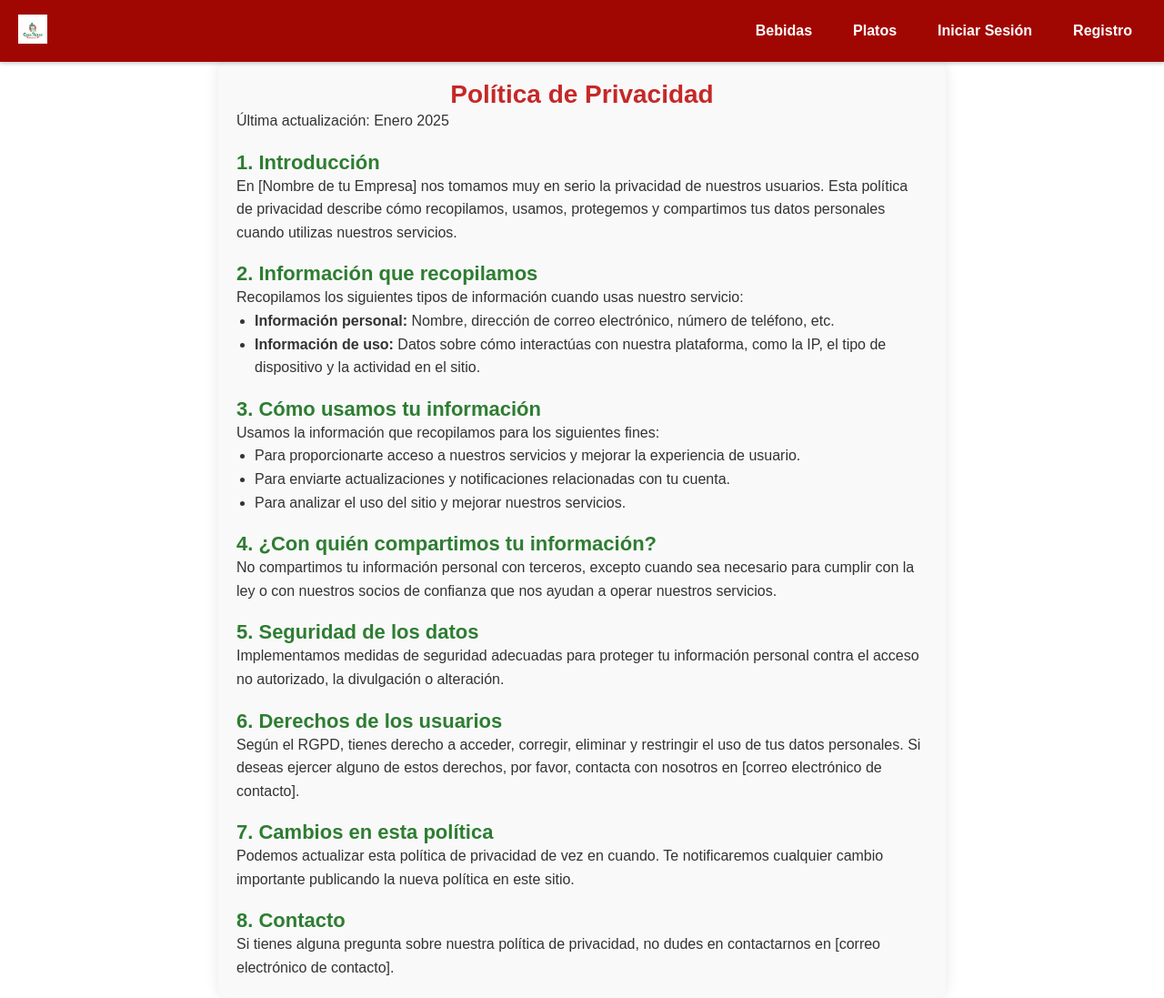
After one commit to Lowyy10/Proyecto-IAW, a Django app: page /politica-privacidad/ in a window 1280 px wide. The commit adds this page. Shown: the whole page at 91% size. Run offline with Django 5.2, Linux system fonts and the light colour scheme; some libraries are stand-ins or nearby versions.

Commit message:
Terminada

```diff
--- a/restaurante/reservas/templates/base.html
+++ b/restaurante/reservas/templates/base.html
@@ -1,36 +1,42 @@
 <!DOCTYPE html>
 <html lang="es">
 <head>
+    <!-- Matomo -->
+    <script>
+        var _paq = window._paq = window._paq || [];
+        _paq.push(['trackPageView']);
+        _paq.push(['enableLinkTracking']);
+        (function() {
+            var u="https://casatexasmexico.matomo.cloud/";
+            _paq.push(['setTrackerUrl', u+'matomo.php']);
+            _paq.push(['setSiteId', '1']);
+            var d=document, g=d.createElement('script'), s=d.getElementsByTagName('script')[0];
+            g.async=true; g.src='https://cdn.matomo.cloud/casatexasmexico.matomo.cloud/matomo.js';
+            s.parentNode.insertBefore(g,s);
+        })();
+    </script>
+    <!-- End Matomo Code -->
+
     <meta charset="UTF-8">
     <meta name="viewport" content="width=device-width, initial-scale=1.0">
     <title>{% block title %}Casa Texas Mexico{% endblock %}</title>
     {% load static %}
 
     <!-- SEO -->
-    <meta name="description" content="Disfruta de la mejor comida y bebidas en Casa Texas Mexico. Prueba nuestros platillos auténticos y haz tu pedido en línea.">
+    <meta name="description" content="Disfruta de la mejor comida y bebidas en Casa Texas Mexico.">
     <meta name="keywords" content="comida mexicana, restaurante, tacos, bebidas, pedidos en línea">
     <meta name="author" content="Casa Texas Mexico">
 
     <!-- Favicon -->
-    <link rel="icon" href="{% static 'favicon.ico' %}" type="image/x-icon">
+    <link rel="icon" href="{% static 'favicon.ico' %}" type="image/x-icon" width="32" height="32">
 
     <!-- Estilos externos -->
     <link href="https://cdnjs.cloudflare.com/ajax/libs/font-awesome/6.0.0-beta3/css/all.min.css" rel="stylesheet">
 
     <style>
         /* General */
-        * {
-            margin: 0;
-            padding: 0;
-            box-sizing: border-box;
-        }
-
-        body {
-            font-family: 'Arial', sans-serif;
-            line-height: 1.6;
-            color: #333;
-            background-color: #ffffff;
-        }
+        * { margin: 0; padding: 0; box-sizing: border-box; }
+        body { font-family: 'Arial', sans-serif; color: #333; background-color: #ffffff; }
 
         /* Header */
         header {
@@ -44,108 +50,68 @@
             position: relative;
         }
 
-        /* Logo */
-        .header-logo img {
-            max-width: 80px;
-            height: auto;
-        }
+        .header-logo img { max-width: 80px; height: auto; }
 
         /* Menú */
-        nav.menu {
-            display: flex;
-            align-items: center;
-            gap: 15px;
+        nav.menu { display: flex; align-items: center; gap: 15px; }
+        .menu a {
+            color: white; text-decoration: none; padding: 10px 15px; border-radius: 5px;
+            transition: background-color 0.3s ease; font-weight: bold;
         }
+        .menu a:hover { background-color: #ff000067; }
 
-        .menu a {
-            color: white;
-            text-decoration: none;
-            padding: 10px 15px;
-            border-radius: 5px;
-            transition: background-color 0.3s ease;
-            font-weight: bold;
-        }
-
-        .menu a:hover {
-            background-color: #ff000067;
-        }
-
-        /* Menú hamburguesa */
         .menu-toggle {
-            display: none;
-            font-size: 24px;
-            background: none;
-            border: none;
-            color: white;
+            display: none; font-size: 24px; background: none; border: none; color: white;
             cursor: pointer;
         }
-
-        .menu-toggle:focus {
-            outline: none;
-        }
+        .menu-toggle:focus { outline: none; }
 
         /* Botón de Cerrar Sesión */
         .logout-button {
-            border: none;
-            cursor: pointer;
-            background-color: transparent;
-            color: white;
-            font-size: 16px;
-            padding: 10px 15px;
+            border: none; cursor: pointer; background-color: transparent;
+            color: white; font-size: 16px; padding: 10px 15px;
             transition: background-color 0.3s ease;
         }
-
-        .logout-button:hover {
-            background-color: #ff000067;
-            border-radius: 5px;
-        }
+        .logout-button:hover { background-color: #ff000067; border-radius: 5px; }
 
         /* Mensajes */
         .messages {
-            list-style: none;
-            padding: 15px;
-            margin: 0 auto;
-            max-width: 80%;
-            background-color: #f8d7da;
-            color: #721c24;
-            border: 1px solid #f5c6cb;
-            border-radius: 5px;
+            list-style: none; padding: 15px; margin: 0 auto;
+            max-width: 80%; background-color: #f8d7da;
+            color: #721c24; border: 1px solid #f5c6cb; border-radius: 5px;
         }
 
-        /* Responsividad */
+        /* Banner de Cookies */
+        .cookie-banner {
+            position: fixed; bottom: 0; left: 0; width: 100%;
+            background: rgba(0, 0, 0, 0.85); color: white;
+            padding: 15px; text-align: center; display: flex;
+            justify-content: space-between; align-items: center;
+        }
+        .cookie-banner button {
+            background: #ffcc00; color: black; border: none;
+            padding: 10px 15px; margin: 5px; cursor: pointer;
+            font-weight: bold;
+        }
+        .cookie-banner button:hover { background: #ffaa00; }
+
         @media (max-width: 768px) {
-            .menu {
-                display: none;
-                flex-direction: column;
-                position: absolute;
-                top: 100%;
-                left: 0;
-                width: 100%;
-                background-color: #A10702;
-                padding: 15px 0;
-                text-align: center;
+            .menu { display: none; flex-direction: column; position: absolute;
+                top: 100%; left: 0; width: 100%; background-color: #A10702;
+                padding: 15px 0; text-align: center;
             }
-
-            .menu a {
-                display: block;
-                padding: 10px;
-            }
-
-            .menu.active {
-                display: flex;
-            }
-
-            .menu-toggle {
-                display: block;
-            }
+            .menu a { display: block; padding: 10px; }
+            .menu.active { display: flex; }
+            .menu-toggle { display: block; }
         }
     </style>
 </head>
 <body>
+
 <header>
     <div class="header-logo">
-            <a href="{% url 'home' %}" style="color: inherit; text-decoration: none;">
-                <img src="{% static 'favicon.ico' %}" alt="Casa Texas Mexico">
+        <a href="{% url 'home' %}">
+            <img src="{% static 'favicon.ico' %}" alt="Casa Texas Mexico" width="32" height="32">
         </a>
     </div>
 
@@ -173,20 +139,40 @@
 
 <main class="content">
     {% if messages %}
-            <ul class="messages" role="alert">
+        <ul class="messages">
             {% for message in messages %}
                 <li>{{ message }}</li>
             {% endfor %}
         </ul>
     {% endif %}
-        {% block content %}
-        {% endblock %}
+    {% block content %}{% endblock %}
 </main>
+<script>
+    document.addEventListener("DOMContentLoaded", function() {
+        console.log("JavaScript cargado");
 
-    <script>
+        const cookieBanner = document.getElementById("cookie-banner");
+        const acceptBtn = document.getElementById("acceptCookies");
+        const rejectBtn = document.getElementById("rejectCookies");
+
+        if (acceptBtn && rejectBtn) {
+            acceptBtn.addEventListener("click", function() {
+                console.log("Aceptar cookies");
+                cookieBanner.style.display = "none";
+            });
+
+            rejectBtn.addEventListener("click", function() {
+                console.log("Rechazar cookies");
+                cookieBanner.style.display = "none";
+            });
+        }
+    });
+
     document.querySelector('.menu-toggle').addEventListener('click', function() {
         document.querySelector('.menu').classList.toggle('active');
     });
 </script>
+
+
 </body>
 </html>
--- /dev/null
+++ b/restaurante/reservas/templates/politica_privacidad.html
@@ -0,0 +1,80 @@
+{% extends 'base.html' %}
+
+{% block title %}Política de Privacidad{% endblock %}
+
+{% block content %}
+<div class="policy-container">
+    <div class="policy-header">
+        <h2>Política de Privacidad</h2>
+    </div>
+    <div class="policy-content">
+        <p>Última actualización: Enero 2025</p>
+
+        <h3>1. Introducción</h3>
+        <p>En [Nombre de tu Empresa] nos tomamos muy en serio la privacidad de nuestros usuarios. Esta política de privacidad describe cómo recopilamos, usamos, protegemos y compartimos tus datos personales cuando utilizas nuestros servicios.</p>
+
+        <h3>2. Información que recopilamos</h3>
+        <p>Recopilamos los siguientes tipos de información cuando usas nuestro servicio:</p>
+        <ul>
+            <li><strong>Información personal:</strong> Nombre, dirección de correo electrónico, número de teléfono, etc.</li>
+            <li><strong>Información de uso:</strong> Datos sobre cómo interactúas con nuestra plataforma, como la IP, el tipo de dispositivo y la actividad en el sitio.</li>
+        </ul>
+
+        <h3>3. Cómo usamos tu información</h3>
+        <p>Usamos la información que recopilamos para los siguientes fines:</p>
+        <ul>
+            <li>Para proporcionarte acceso a nuestros servicios y mejorar la experiencia de usuario.</li>
+            <li>Para enviarte actualizaciones y notificaciones relacionadas con tu cuenta.</li>
+            <li>Para analizar el uso del sitio y mejorar nuestros servicios.</li>
+        </ul>
+
+        <h3>4. ¿Con quién compartimos tu información?</h3>
+        <p>No compartimos tu información personal con terceros, excepto cuando sea necesario para cumplir con la ley o con nuestros socios de confianza que nos ayudan a operar nuestros servicios.</p>
+
+        <h3>5. Seguridad de los datos</h3>
+        <p>Implementamos medidas de seguridad adecuadas para proteger tu información personal contra el acceso no autorizado, la divulgación o alteración.</p>
+
+        <h3>6. Derechos de los usuarios</h3>
+        <p>Según el RGPD, tienes derecho a acceder, corregir, eliminar y restringir el uso de tus datos personales. Si deseas ejercer alguno de estos derechos, por favor, contacta con nosotros en [correo electrónico de contacto].</p>
+
+        <h3>7. Cambios en esta política</h3>
+        <p>Podemos actualizar esta política de privacidad de vez en cuando. Te notificaremos cualquier cambio importante publicando la nueva política en este sitio.</p>
+
+        <h3>8. Contacto</h3>
+        <p>Si tienes alguna pregunta sobre nuestra política de privacidad, no dudes en contactarnos en [correo electrónico de contacto].</p>
+    </div>
+</div>
+
+<style>
+    .policy-container {
+        max-width: 800px;
+        margin: auto;
+        padding: 20px;
+        background-color: #f9f9f9;
+        border-radius: 12px;
+        box-shadow: 0 0 15px rgba(0, 0, 0, 0.1);
+    }
+
+    .policy-header h2 {
+        color: #c62828; /* Rojo mexicano */
+        text-align: center;
+        font-size: 28px;
+    }
+
+    .policy-content p, .policy-content ul {
+        font-size: 16px;
+        line-height: 1.6;
+    }
+
+    .policy-content ul {
+        margin-left: 20px;
+    }
+
+    .policy-content h3 {
+        color: #2e7d32; /* Verde mexicano */
+        font-size: 22px;
+        margin-top: 20px;
+    }
+</style>
+
+{% endblock %}
--- a/restaurante/reservas/urls.py
+++ b/restaurante/reservas/urls.py
@@ -6,7 +6,7 @@ from .views import (
     editar_perfil, eliminar_perfil, ver_perfil, ValoracionEliminarPlatoView, ValoracionEliminarBebidaView
 )
 from django.contrib.auth import views as auth_views
-
+from . import views
 urlpatterns = [
     path('platos/', PlatosListView.as_view(), name='platos_list'),
     path('mispedidos/', MisPedidosListView.as_view(), name='mispedidos_list'),
@@ -22,6 +22,7 @@ urlpatterns = [
     path('registration/ver_perfil.html', ver_perfil, name='perfil'),
    # path('valoracion/eliminar/<int:valoracion_id>/', ValoracionEliminarView.as_view(), name='valoracion_eliminar'),
     path('eliminar/valoracion/plato/<int:valoracion_id>/', ValoracionEliminarPlatoView.as_view(), name='eliminar_valoracion_plato'),
+    path('politica-privacidad/', views.politica_privacidad, name='politica_privacidad'),
     path('eliminar/valoracion/bebida/<int:valoracion_id>/', ValoracionEliminarBebidaView.as_view(), name='eliminar_valoracion_bebida'),
     # API URLs
     path('api/', include('reservas.urls_api')),  # Agrega las rutas de la API bajo el prefijo /api/
--- a/restaurante/reservas/views.py
+++ b/restaurante/reservas/views.py
@@ -15,9 +15,12 @@ from django.views.generic import CreateView
 from django.views.generic.edit import DeleteView
 from django.db import models
 from django.contrib.auth.decorators import login_required
-
+from django.db.models import Avg, Count
 
 # Vistas para mostrar listas de objetos
+
+def politica_privacidad(request):
+    return render(request, 'politica_privacidad.html')
 
 class MisPedidosCreateView(CreateView):
     model = MisPedidos
@@ -251,13 +254,18 @@ class HomeView(TemplateView):
 
     def get_context_data(self, **kwargs):
         context = super().get_context_data(**kwargs)
-        # Obtener los 3 platos más valorados
-        context['top_platos'] = Platos.objects.annotate(
-            media_valoracion=Avg('valoraciones__valoracion')
-        ).order_by('-media_valoracion')[:3]  # Solo los 3 primeros
+
+        # Filtrar solo los platos que tienen valoraciones y ordenar de mayor a menor
+        context['top_platos'] = (
+            Platos.objects.annotate(
+                media_valoracion=Avg('valoraciones__valoracion'),
+                num_valoraciones=Count('valoraciones')
+            )
+            .filter(media_valoracion__isnull=False)  # Evitar platos sin valoraciones
+            .order_by('-media_valoracion', '-num_valoraciones')[:3]  # Priorizar los más valorados
+        )
+
         return context
-
-
 # Vista para iniciar sesión
 class IniciarSesion(LoginView):
     template_name = 'registration/login.html'
```
Also changed, not shown: restaurante/reservas/templates/home.html (+42 -6 lines), restaurante/reservas/templates/registration/register.html (+9 -0 lines), restaurante/reservas/templates/reservas/platos_list.html (+45 -18 lines), restaurante/media/photos/presentacion-de-las-enchiladas-de-pollo.jpg (added), restaurante/media/photos/presentacion-de-las-enchiladas-de-pollo_KDV6arX.jpg (added), restaurante/media/photos/presentacion-de-las-enchiladas-de-pollo_nMCVIrS.jpg (added). Lines whose indentation alone changed are shown as unchanged.
